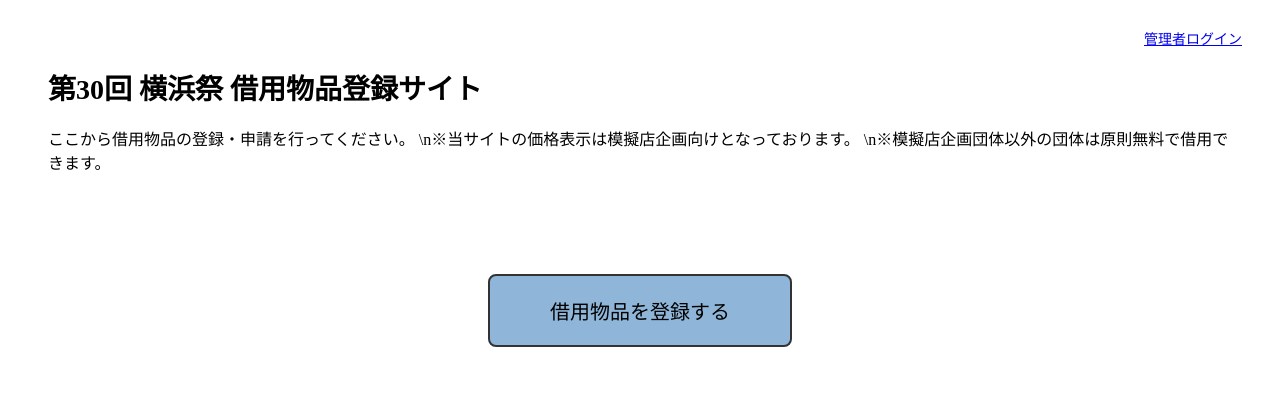
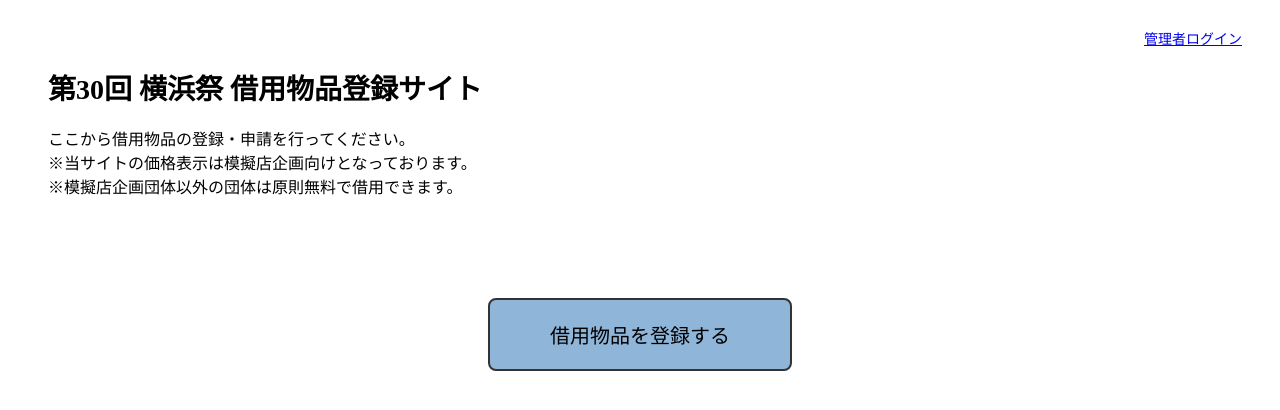
Before and after one commit to yokohamafest30kanri/yokohamasai-buppin, a Next.js app: page / in a window 1280 px wide. Shown: the top 410 px of the page. Built offline with nearby package versions, Linux system fonts and the light colour scheme.

Commit message:
edit app/page.tsx

```diff
--- a/app/page.tsx
+++ b/app/page.tsx
@@ -18,8 +18,10 @@ export default function Home() {
       {/* 説明文 */}
       <p style={{ marginTop: "12px", fontSize: "16px" }}>
         ここから借用物品の登録・申請を行ってください。
-        \n※当サイトの価格表示は模擬店企画向けとなっております。
-        \n※模擬店企画団体以外の団体は原則無料で借用できます。
+        <br />
+        ※当サイトの価格表示は模擬店企画向けとなっております。
+        <br />
+        ※模擬店企画団体以外の団体は原則無料で借用できます。
       </p>
 
       {/* 中央のメインボタン */}
```
